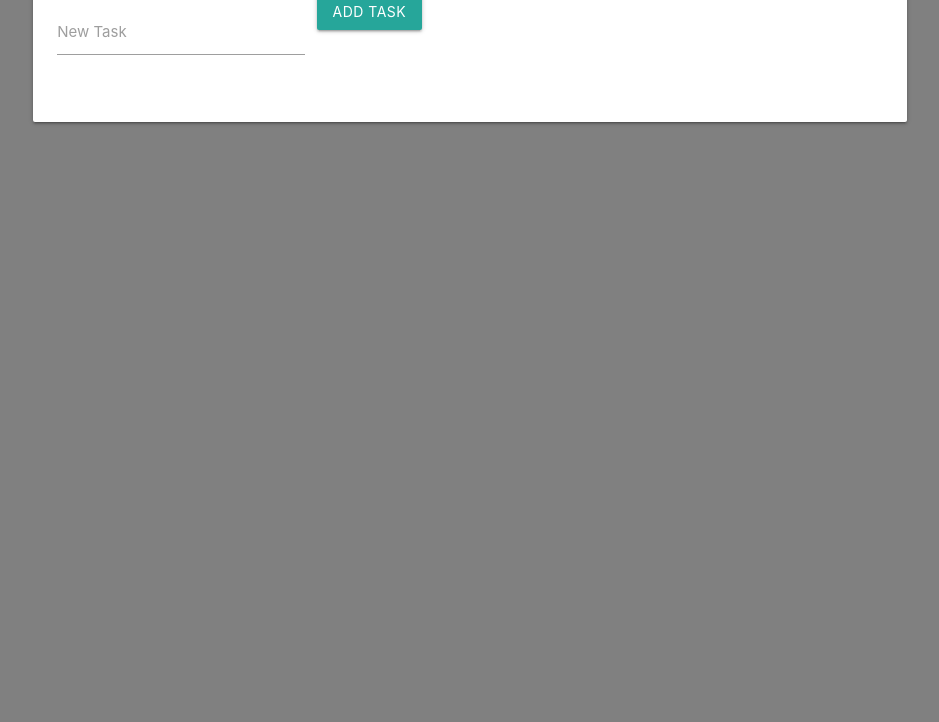
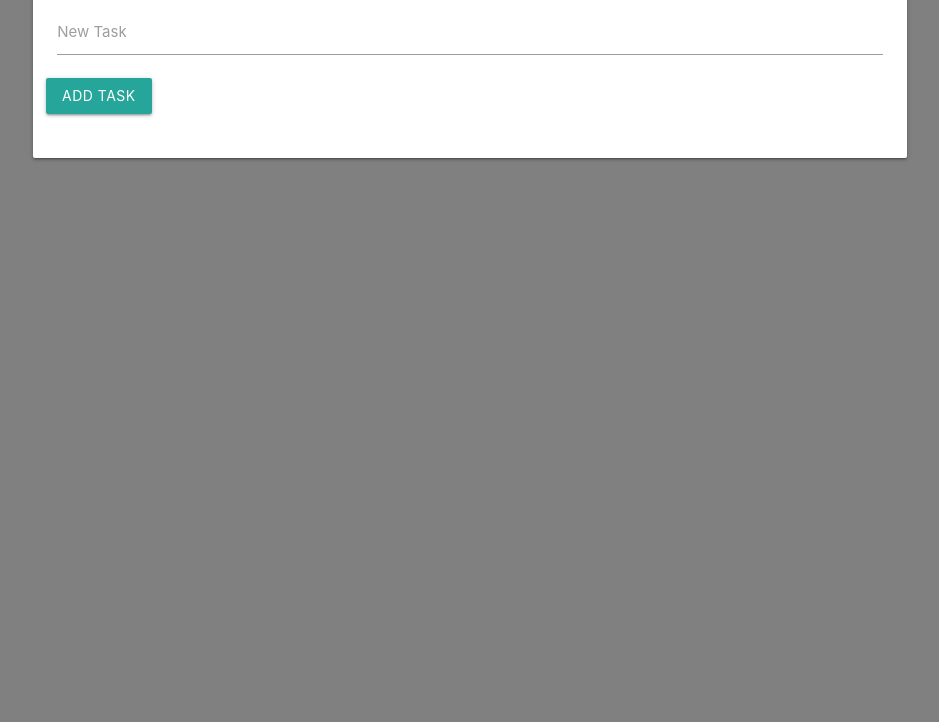
Before and after one commit to dezziner93/Javascript-Task-List, a plain HTML site: page index.html in a window 1280 px wide. Shown: the part 78-800 px from the top of the page, without its empty margins (170-1109 px from the left). Drawn offline with nearby package versions, Linux system fonts and the light colour scheme.

Commit message:
Update index.html

```diff
--- a/index.html
+++ b/index.html
@@ -21,7 +21,7 @@
     					<span class="card-title">Task List</span>
     					<div class="row">
     						<form id="task-form">
-    							<div class="input-field col s-12">
+    							<div class="input-field col s12">
 	    							<input type="text" name="task" id="task">
 	    							<label for="task">New Task</label>
     							</div>
```
